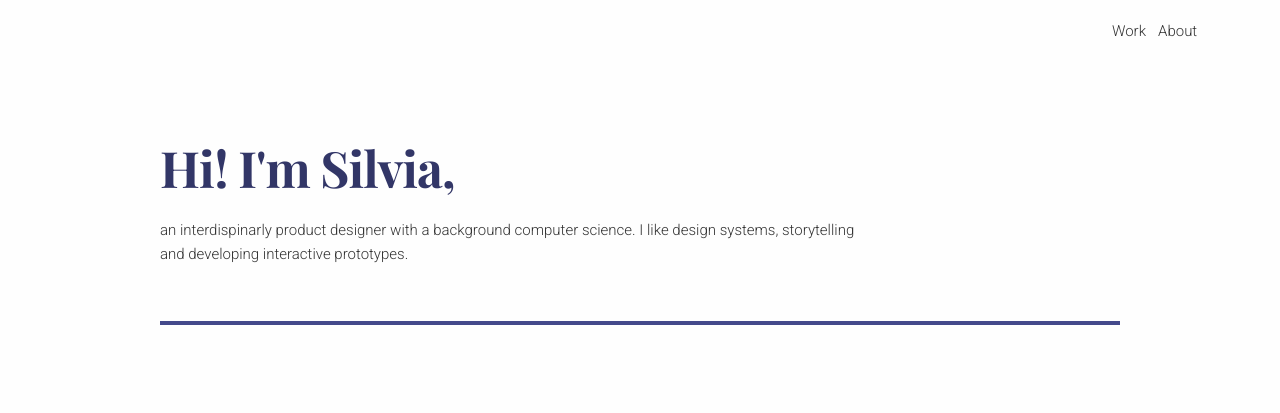
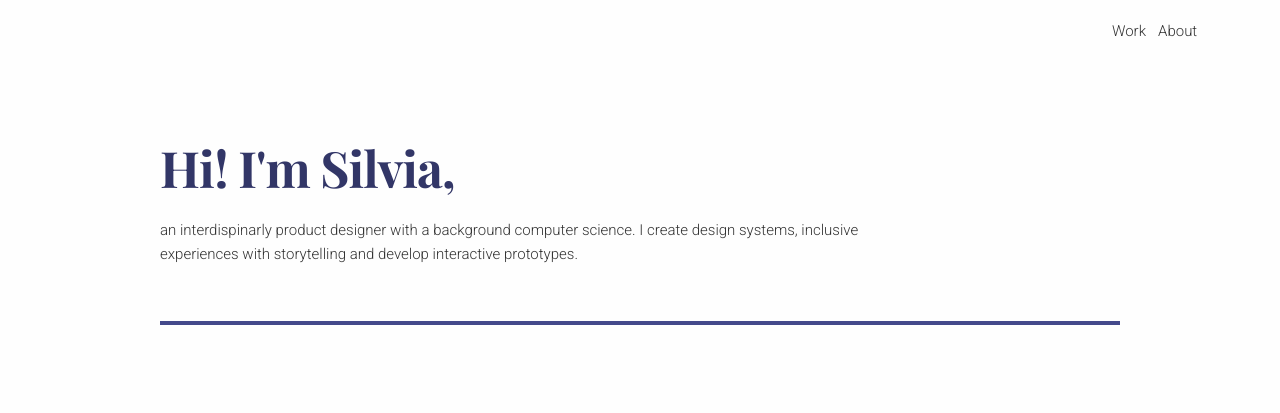
Before and after one commit to silviafuen/silviafuen.github.io, a Jekyll site: the page built from index.html, in a window 1280 px wide. Shown: the top 413 px of the page. Built offline with Jekyll 4.4.1, drawn with Linux system fonts in a browser that asks for light colours; nearby versions of some CDN libraries.

Commit message:
Update index.html
Update introduction

```diff
--- a/index.html
+++ b/index.html
@@ -9,11 +9,11 @@ title: Work - SF Portfolio
       <div class="nine columns">
         <h1>Hi! I'm Silvia,</h1>
         <p> an interdispinarly product designer with a background computer
-          science. I like design systems, storytelling and
-          developing interactive prototypes.</p>
+          science. I create design systems, inclusive experiences with storytelling and
+          develop interactive prototypes.</p>
       </div>
     </div>
-    <!-- blue divider line -->
+    <!-- blue divider -->
     <div class="row">
       <div class="twelve columns border-line">
       </div>
```
